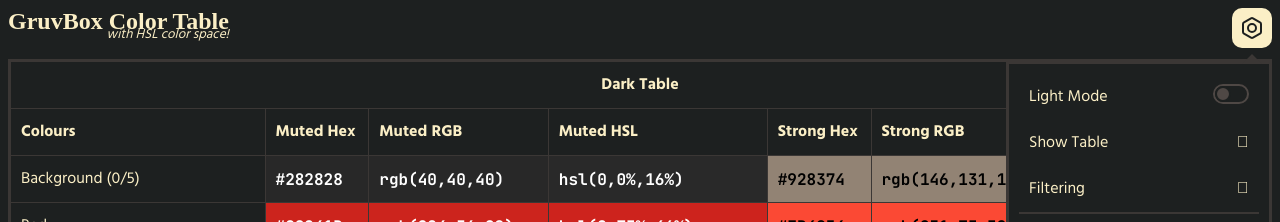
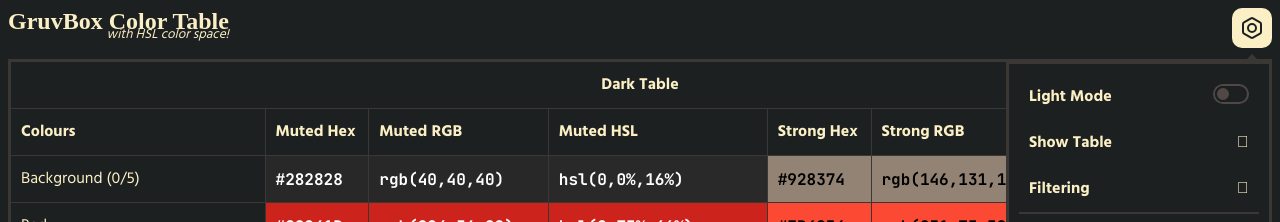
Before and after one commit to arsmoriendy/GruvboxHSL, a website: page index.html in a window 1280 px wide. Both pictures are taken after a click on the button 1252 px from the left and 28 px from the top of the page. Shown: the top 222 px of the page. Drawn offline with nearby package versions, Linux system fonts and the light colour scheme; files that its build step writes are made by us from their sources; a web font is replaced by a local one.

Commit message:
style: bold labels

```diff
--- a/index.html
+++ b/index.html
@@ -56,7 +56,7 @@
 
             <div class="showTable dropdownOption">
               <div class="dropdownOptionButton option">
-                <div>Show Table</div>
+                <label>Show Table</label>
               </div>
               <div class="dropdownOptionContent">
                 <div class="option">
@@ -73,7 +73,7 @@
 
             <div class="Filtering dropdownOption">
               <div class="dropdownOptionButton option">
-                <div>Filtering</div>
+                <label>Filtering</label>
               </div>
               <div class="dropdownOptionContent">
                 <div class="option">
--- a/sass/style.scss
+++ b/sass/style.scss
@@ -149,6 +149,10 @@
             display: flex;
             justify-content: space-between;
             padding: 10px;
+
+            & label {
+              font-weight: bold;
+            }
           }
 
           .dropdownOption {
```
